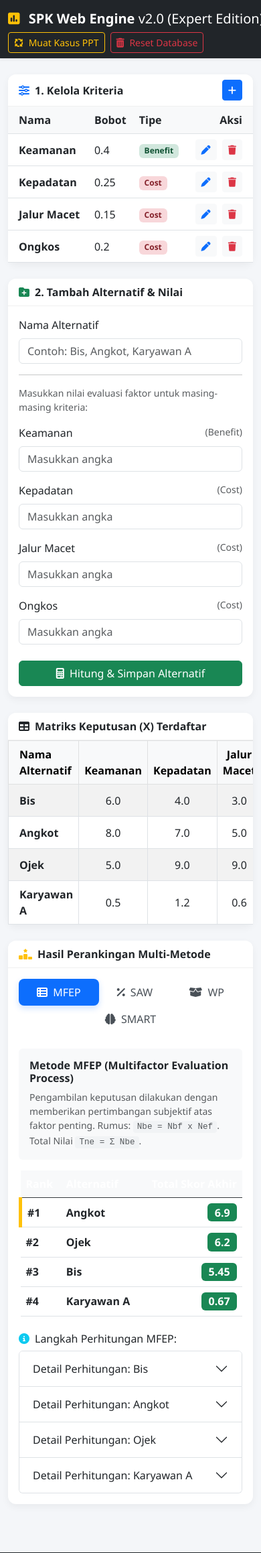
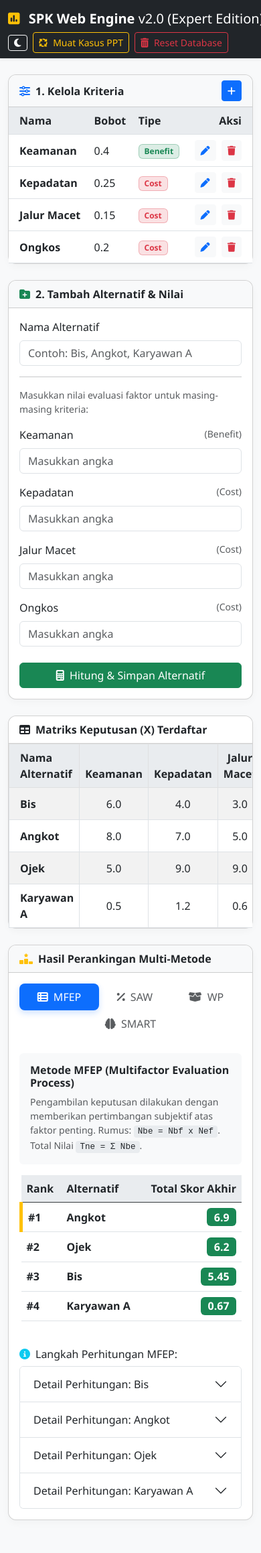
Before and after one commit to RadenAlberto/SPK-MultiMetode, a Flask app: page / in a window 390 px wide. Shown: the top 2318 px of the page at 67% size. Run offline with Flask 3, Linux system fonts and the light colour scheme; data comes from the database, SQL or seed files in the repository.

Commit message:
fitur dark mode dan responsive layar hp

```diff
--- a/templates/index.html
+++ b/templates/index.html
@@ -1,6 +1,13 @@
 <!DOCTYPE html>
 <html lang="id">
 <head>
+    <script>
+        (function () {
+            const savedTheme = localStorage.getItem('theme') || 'light';
+            document.documentElement.setAttribute('data-bs-theme', savedTheme);
+        })();
+    </script>
+
     <meta charset="UTF-8">
     <meta name="viewport" content="width=device-width, initial-scale=1.0">
     <title>Dashboard SPK Multi-Metode (MFEP, SAW, WP, SMART)</title>
@@ -8,56 +15,85 @@
     <link href="https://cdn.jsdelivr.net/npm/bootstrap@5.3.0/dist/css/bootstrap.min.css" rel="stylesheet">
     <!-- FontAwesome untuk Icon -->
     <link href="https://cdnjs.cloudflare.com/ajax/libs/font-awesome/6.4.0/css/all.min.css" rel="stylesheet">
-    <style>
+        <style>
         body {
-            background-color: #f4f6f9;
+            background-color: var(--bs-tertiary-bg);
+            color: var(--bs-body-color);
             font-family: 'Segoe UI', Tahoma, Geneva, Verdana, sans-serif;
+            transition: background-color 0.3s ease, color 0.3s ease;
         }
         .card {
-            border: none;
+            border: 1px solid var(--bs-border-color-translucent);
             border-radius: 12px;
-            box-shadow: 0 4px 12px rgba(0,0,0,0.05);
+            box-shadow: 0 4px 12px rgba(0,0,0,0.03);
             margin-bottom: 24px;
+            background-color: var(--bs-card-bg);
+            transition: background-color 0.3s ease, border-color 0.3s ease;
         }
         .card-header {
-            background-color: #ffffff;
-            border-bottom: 1px solid #f0f0f0;
+            background-color: var(--bs-tertiary-bg);
+            border-bottom: 1px solid var(--bs-border-color-translucent);
             font-weight: bold;
+            color: var(--bs-card-cap-color);
             border-top-left-radius: 12px !important;
             border-top-right-radius: 12px !important;
+            transition: background-color 0.3s ease, border-color 0.3s ease;
         }
         .nav-pills .nav-link {
             border-radius: 8px;
-            color: #495057;
+            color: var(--bs-secondary-color);
             font-weight: 500;
             transition: all 0.3s ease;
         }
         .nav-pills .nav-link.active {
             background-color: #0d6efd;
+            color: #fff;
             box-shadow: 0 4px 10px rgba(13, 110, 253, 0.2);
         }
         .badge-benefit {
-            background-color: #d1e7dd;
-            color: #0f5132;
+            background-color: rgba(25, 135, 84, 0.15);
+            color: #198754;
+            border: 1px solid rgba(25, 135, 84, 0.3);
+        }
+        [data-bs-theme="dark"] .badge-benefit {
+            background-color: rgba(40, 167, 69, 0.25);
+            color: #2ea44f;
+            border: 1px solid rgba(40, 167, 69, 0.4);
         }
         .badge-cost {
-            background-color: #f8d7da;
-            color: #842029;
+            background-color: rgba(220, 53, 69, 0.15);
+            color: #dc3545;
+            border: 1px solid rgba(220, 53, 69, 0.3);
+        }
+        [data-bs-theme="dark"] .badge-cost {
+            background-color: rgba(220, 53, 69, 0.25);
+            color: #ff6b6b;
+            border: 1px solid rgba(220, 53, 69, 0.4);
         }
         .table th {
             font-weight: 600;
-            background-color: #f8f9fa;
+            background-color: var(--bs-secondary-bg);
+            color: var(--bs-body-color);
         }
         .ranking-1 {
-            background-color: #fff3cd !important;
+            background-color: rgba(255, 193, 7, 0.15) !important;
             border-left: 5px solid #ffc107;
         }
         .text-formula {
             font-family: 'Courier New', Courier, monospace;
-            background-color: #f1f3f5;
+            background-color: var(--bs-secondary-bg);
+            color: var(--bs-body-color);
             padding: 2px 6px;
             border-radius: 4px;
             font-size: 0.9em;
+        }
+        /* Mode switch transitions and styles */
+        #theme-toggle {
+            cursor: pointer;
+            transition: all 0.2s ease-in-out;
+        }
+        #theme-toggle:hover {
+            transform: scale(1.05);
         }
     </style>
 </head>
@@ -70,7 +106,12 @@
                 <i class="fa-solid fa-square-poll-vertical me-2 text-warning"></i>
                 <strong>SPK Web Engine</strong> v2.0 (Expert Edition)
             </a>
-            <div class="d-flex">
+            <div class="d-flex align-items-center">
+                <!-- Theme Toggle Button -->
+                <button id="theme-toggle" class="btn btn-outline-light btn-sm me-2 d-flex align-items-center" title="Ubah Tema">
+                    <i id="theme-icon" class="fa-solid fa-moon"></i>
+                    <span id="theme-text" class="ms-1 d-none d-md-inline">Mode Gelap</span>
+                </button>
                 <a href="/seed" class="btn btn-outline-warning btn-sm me-2">
                     <i class="fa-solid fa-arrows-spin me-1"></i> Muat Kasus PPT
                 </a>
@@ -329,7 +370,7 @@
                                     </p>
                                 </div>
 
-                                <table class="table table-hover align-middle">
+<div class="table-responsive">                                <table class="table table-hover align-middle">
                                     <thead class="table-dark">
                                         <tr>
                                             <th>Rank</th>
@@ -346,7 +387,7 @@
                                         </tr>
                                         {% endfor %}
                                     </tbody>
-                                </table>
+                                </table></div>
 
                                 <h6 class="mt-4 mb-2"><i class="fa-solid fa-circle-info me-2 text-info"></i>Langkah Perhitungan MFEP:</h6>
                                 <div class="accordion" id="accordionMFEP">
@@ -359,6 +400,7 @@
                                         </h2>
                                         <div id="collapseMFEP{{ loop.index }}" class="accordion-collapse collapse" data-bs-parent="#accordionMFEP">
                                             <div class="accordion-body">
+                                                <div class="table-responsive">
                                                 <table class="table table-sm table-bordered">
                                                     <thead>
                                                         <tr>
@@ -379,6 +421,7 @@
                                                         {% endfor %}
                                                     </tbody>
                                                 </table>
+                                                </div>
                                             </div>
                                         </div>
                                     </div>
@@ -397,7 +440,7 @@
                                     </p>
                                 </div>
 
-                                <table class="table table-hover align-middle">
+<div class="table-responsive">                                <table class="table table-hover align-middle">
                                     <thead class="table-dark">
                                         <tr>
                                             <th>Rank</th>
@@ -414,7 +457,7 @@
                                         </tr>
                                         {% endfor %}
                                     </tbody>
-                                </table>
+                                </table></div>
 
                                 <h6 class="mt-4 mb-2"><i class="fa-solid fa-circle-info me-2 text-info"></i>Langkah Normalisasi & Perkalian SAW:</h6>
                                 <div class="accordion" id="accordionSAW">
@@ -427,6 +470,7 @@
                                         </h2>
                                         <div id="collapseSAW{{ loop.index }}" class="accordion-collapse collapse" data-bs-parent="#accordionSAW">
                                             <div class="accordion-body">
+                                                <div class="table-responsive">
                                                 <table class="table table-sm table-bordered">
                                                     <thead>
                                                         <tr>
@@ -449,6 +493,7 @@
                                                         {% endfor %}
                                                     </tbody>
                                                 </table>
+                                                </div>
                                             </div>
                                         </div>
                                     </div>
@@ -468,7 +513,7 @@
                                     </p>
                                 </div>
 
-                                <table class="table table-hover align-middle">
+<div class="table-responsive">                                <table class="table table-hover align-middle">
                                     <thead class="table-dark">
                                         <tr>
                                             <th>Rank</th>
@@ -487,7 +532,7 @@
                                         </tr>
                                         {% endfor %}
                                     </tbody>
-                                </table>
+                                </table></div>
 
                                 <h6 class="mt-4 mb-2"><i class="fa-solid fa-circle-info me-2 text-info"></i>Langkah Perpangkatan WP:</h6>
                                 <div class="accordion" id="accordionWP">
@@ -500,6 +545,7 @@
                                         </h2>
                                         <div id="collapseWP{{ loop.index }}" class="accordion-collapse collapse" data-bs-parent="#accordionWP">
                                             <div class="accordion-body">
+                                                <div class="table-responsive">
                                                 <table class="table table-sm table-bordered">
                                                     <thead>
                                                         <tr>
@@ -520,6 +566,7 @@
                                                         {% endfor %}
                                                     </tbody>
                                                 </table>
+                                                </div>
                                             </div>
                                         </div>
                                     </div>
@@ -538,7 +585,7 @@
                                     </p>
                                 </div>
 
-                                <table class="table table-hover align-middle">
+<div class="table-responsive">                                <table class="table table-hover align-middle">
                                     <thead class="table-dark">
                                         <tr>
                                             <th>Rank</th>
@@ -555,7 +602,7 @@
                                         </tr>
                                         {% endfor %}
                                     </tbody>
-                                </table>
+                                </table></div>
 
                                 <h6 class="mt-4 mb-2"><i class="fa-solid fa-circle-info me-2 text-info"></i>Langkah Transformasi Utility SMART:</h6>
                                 <div class="accordion" id="accordionSMART">
@@ -568,6 +615,7 @@
                                         </h2>
                                         <div id="collapseSMART{{ loop.index }}" class="accordion-collapse collapse" data-bs-parent="#accordionSMART">
                                             <div class="accordion-body">
+                                                <div class="table-responsive">
                                                 <table class="table table-sm table-bordered">
                                                     <thead>
                                                         <tr>
@@ -594,6 +642,7 @@
                                                         {% endfor %}
                                                     </tbody>
                                                 </table>
+                                                </div>
                                             </div>
                                         </div>
                                     </div>
@@ -654,5 +703,38 @@
 
     <!-- Bootstrap 5 JS Bundle (with Popper) -->
     <script src="https://cdn.jsdelivr.net/npm/bootstrap@5.3.0/dist/js/bootstrap.bundle.min.js"></script>
+    <!-- Theme Switcher Script -->
+    <script>
+        document.addEventListener('DOMContentLoaded', function() {
+            const themeToggleBtn = document.getElementById('theme-toggle');
+            const themeIcon = document.getElementById('theme-icon');
+            const themeText = document.getElementById('theme-text');
+
+            function applyTheme(theme) {
+                document.documentElement.setAttribute('data-bs-theme', theme);
+                localStorage.setItem('theme', theme);
+
+                // Update button UI
+                if (theme === 'dark') {
+                    themeIcon.className = 'fa-solid fa-sun text-warning';
+                    themeText.textContent = 'Mode Terang';
+                } else {
+                    themeIcon.className = 'fa-solid fa-moon text-light';
+                    themeText.textContent = 'Mode Gelap';
+                }
+            }
+
+            // Init from localStorage
+            const savedTheme = localStorage.getItem('theme') || 'light';
+            applyTheme(savedTheme);
+
+            themeToggleBtn.addEventListener('click', function() {
+                const currentTheme = document.documentElement.getAttribute('data-bs-theme');
+                const newTheme = currentTheme === 'dark' ? 'light' : 'dark';
+                applyTheme(newTheme);
+            });
+        });
+    </script>
+
 </body>
 </html>
```
